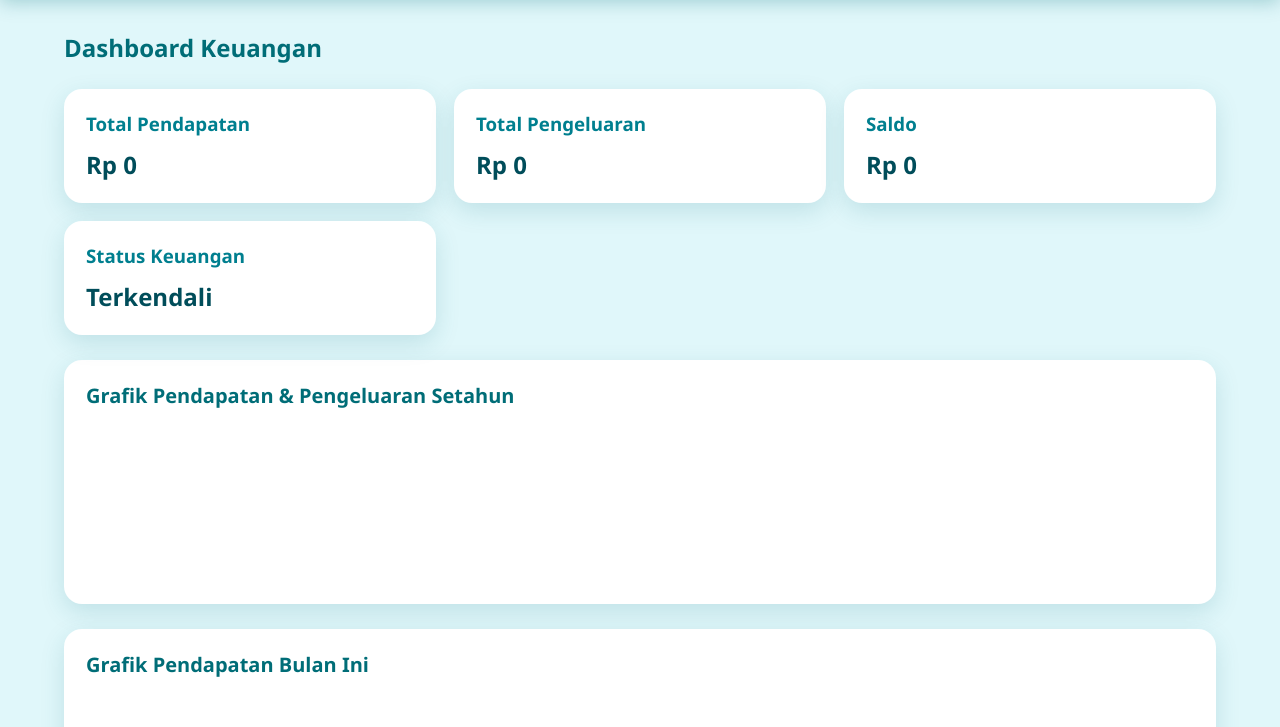
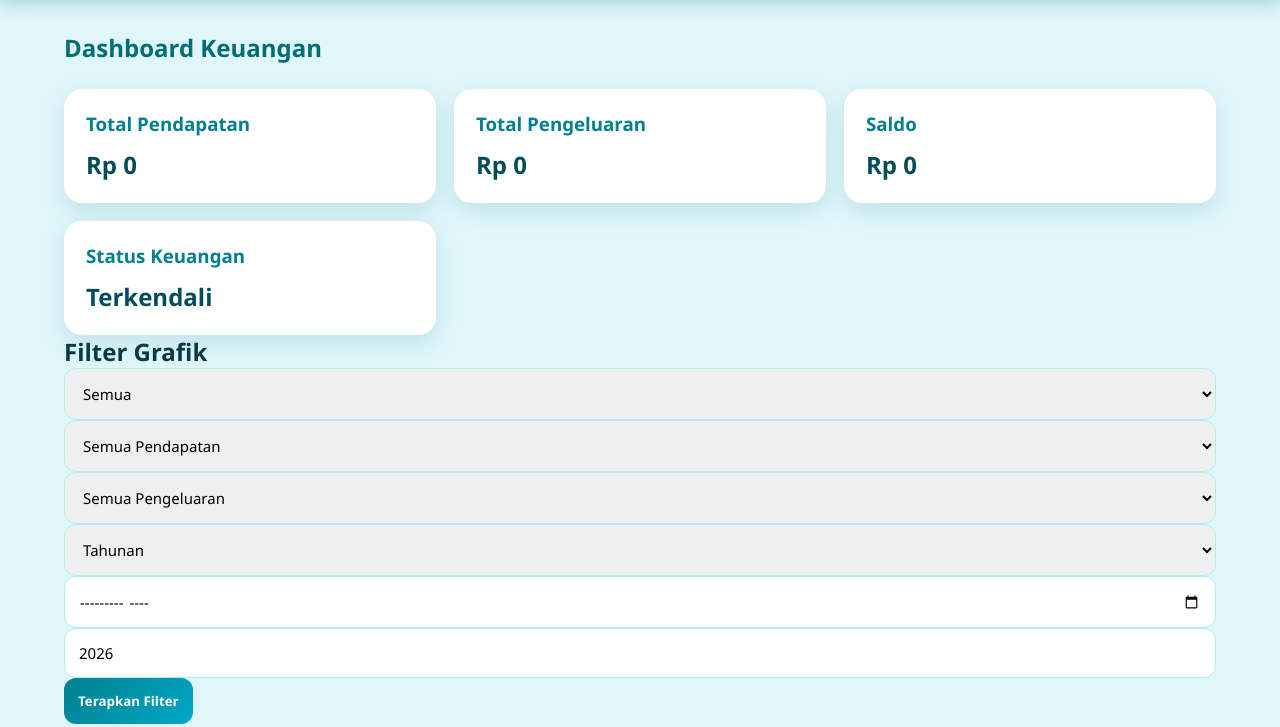
Before and after one commit to Falmines/e-finance, a website: page public/index.html in a window 1280 px wide. Shown: the part 73-800 px from the top of the page. Drawn offline with nearby package versions, Linux system fonts and the light colour scheme; no server answers.

Commit message:
tambah fitur filter pengeluaran & pendapadan serta fitur sorting by month & year

```diff
--- a/public/index.html
+++ b/public/index.html
@@ -47,6 +47,49 @@
   </div>
   </div>
 
+  <div class="filter-box">
+  <h2>Filter Grafik</h2>
+
+  <select id="filterType">
+    <option value="all">Semua</option>
+    <option value="income">Pendapatan</option>
+    <option value="expense">Pengeluaran</option>
+  </select>
+
+  <select id="incomeCategoryFilter">
+    <option value="all">Semua Pendapatan</option>
+    <option value="Gaji">Gaji</option>
+    <option value="Bisnis">Bisnis</option>
+    <option value="Uang Jajan">Uang Jajan</option>
+    <option value="Bonus">Bonus</option>
+    <option value="Investasi">Investasi</option>
+    <option value="Lainnya">Lainnya</option>
+  </select>
+
+  <select id="expenseCategoryFilter">
+    <option value="all">Semua Pengeluaran</option>
+    <option value="Makan">Makan</option>
+    <option value="Transportasi">Transportasi</option>
+    <option value="Belanja">Belanja</option>
+    <option value="Pendidikan">Pendidikan</option>
+    <option value="Hiburan">Hiburan</option>
+    <option value="Internet">Internet</option>
+    <option value="Tagihan">Tagihan</option>
+    <option value="Kesehatan">Kesehatan</option>
+    <option value="Lainnya">Lainnya</option>
+  </select>
+
+  <select id="filterPeriod">
+    <option value="year">Tahunan</option>
+    <option value="month">Bulanan</option>
+  </select>
+
+  <input type="month" id="filterMonth">
+  <input type="number" id="filterYear" placeholder="Tahun" value="2026">
+
+  <button onclick="applyDashboardFilter()">Terapkan Filter</button>
+</div>
+
   <div class="chart-box">
     <h2>Grafik Pendapatan & Pengeluaran Setahun</h2>
     <canvas id="yearlyChart"></canvas>
--- a/public/script.js
+++ b/public/script.js
@@ -6,6 +6,53 @@ const rupiah = (number) => {
     currency: "IDR"
   }).format(number);
 };
+
+async function applyDashboardFilter() {
+  const filterType = document.getElementById("filterType").value;
+  const incomeCategory = document.getElementById("incomeCategoryFilter").value;
+  const expenseCategory = document.getElementById("expenseCategoryFilter").value;
+  const period = document.getElementById("filterPeriod").value;
+  const filterMonth = document.getElementById("filterMonth").value;
+  const filterYear = document.getElementById("filterYear").value;
+
+  let year = filterYear;
+  let month = "";
+
+  if (period === "month" && filterMonth) {
+    const parts = filterMonth.split("-");
+    year = parts[0];
+    month = parts[1];
+  }
+
+  const query = new URLSearchParams({
+    filterType,
+    incomeCategory,
+    expenseCategory,
+    period,
+    year,
+    month
+  });
+
+  const summary = await fetch(`${API}/filter-summary?${query}`).then(res => res.json());
+
+  document.getElementById("totalIncome").innerText = rupiah(summary.totalIncome);
+  document.getElementById("totalExpense").innerText = rupiah(summary.totalExpense);
+  document.getElementById("balance").innerText = rupiah(summary.balance);
+
+  const status = document.getElementById("financeStatus");
+
+  if (summary.percent >= 70) {
+    status.innerText = "Boros";
+    status.classList.add("status-boros");
+    status.classList.remove("status-terkendali");
+    document.getElementById("warningBox").classList.remove("hidden");
+  } else {
+    status.innerText = "Terkendali";
+    status.classList.add("status-terkendali");
+    status.classList.remove("status-boros");
+    document.getElementById("warningBox").classList.add("hidden");
+  }
+}
 
 /* ================= DASHBOARD ================= */
 
```
Also changed, not shown: server.js (+61 -0 lines).
